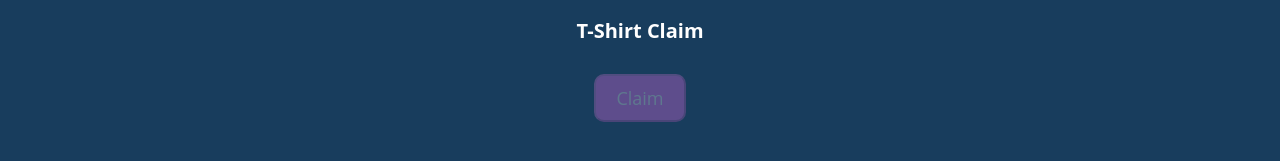
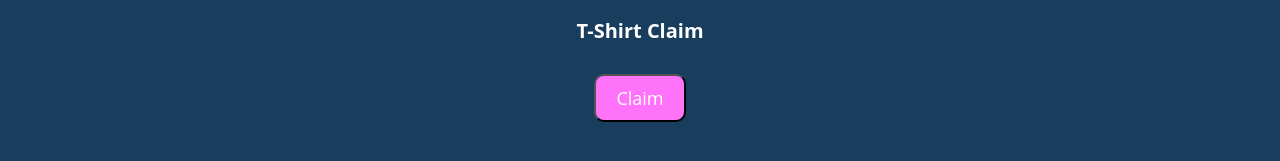
Before and after one commit to easonchai/hacktoberfest-challenge-2, a plain HTML site: page claim.html in a window 1280 px wide. Shown: the part 159-320 px from the top of the page. Drawn offline with Linux system fonts and the light colour scheme.

Commit message:
Enable onclick on claim page

```diff
--- a/claim.html
+++ b/claim.html
@@ -18,7 +18,7 @@
     <h1>Hacktoberfest 2020</h1>
     <h2>T-Shirt Claim</h2>
     <div id="claim-container" style="display: flex; justify-content: center; margin: 30px;">
-        <button disabled onclick="alert('T-Shirt claimed successfully!')">Claim</button>
+        <button onclick="alert('T-Shirt claimed successfully!')">Claim</button>
     </div>
 </body>
 
```
